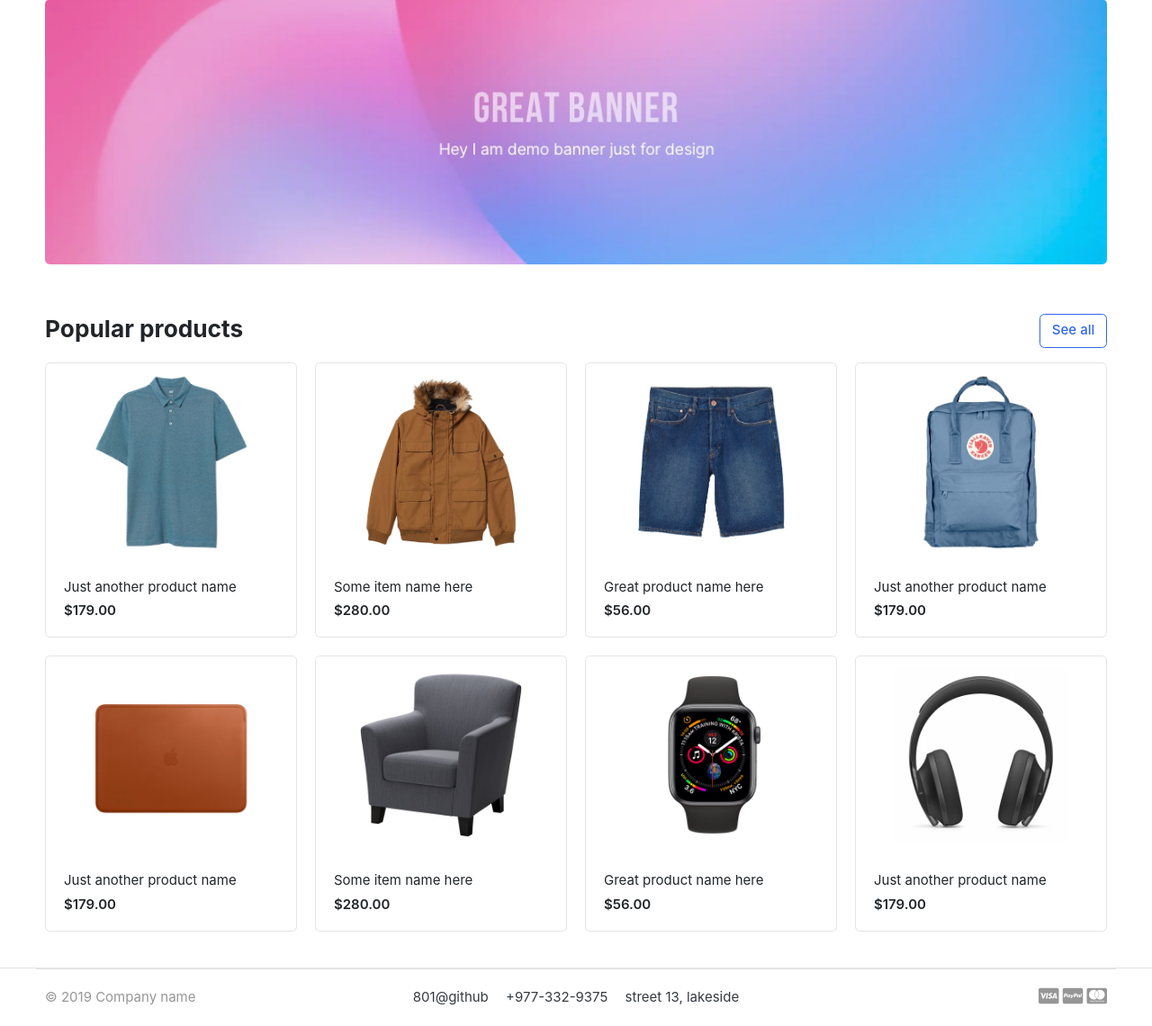
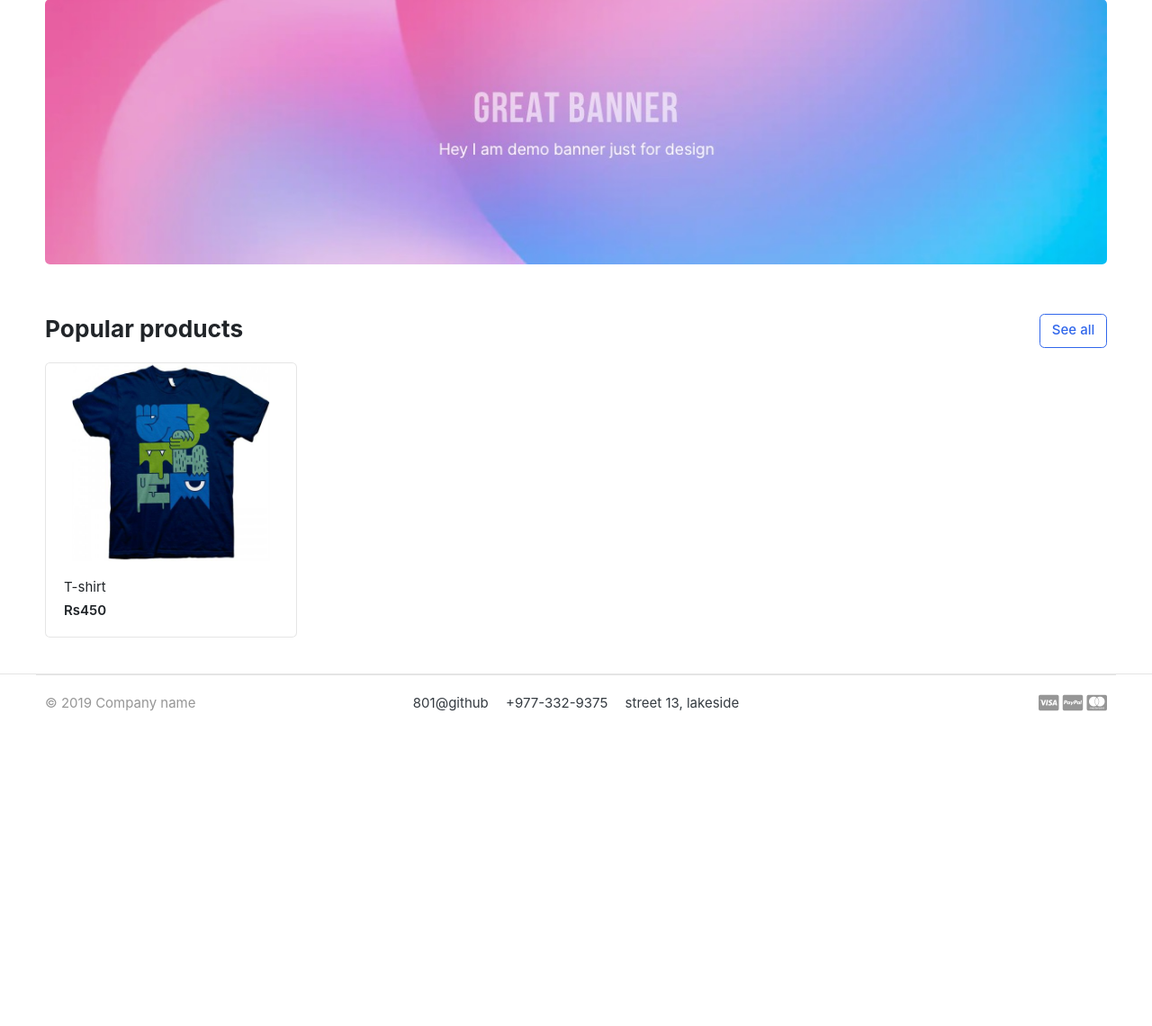
Before and after one commit to Darshan801/shopping-cart, a Django app: page / in a window 1280 px wide. Shown: the part 139-1280 px from the top of the page at 90% size. After the commit the page ends 930 px from the top, so only its background shows below. Run offline with Django 5.2, Linux system fonts and the light colour scheme; data comes from the database, SQL or seed files in the repository; some libraries are stand-ins or nearby versions; some web fonts are replaced.

Commit message:
product displayed in home page from store's  database

```diff
--- a/shoppingcart/views.py
+++ b/shoppingcart/views.py
@@ -1,5 +1,11 @@
 from django.http import HttpResponse
 from django.shortcuts import render
+from store.models import Product
 
 def home(request):
-    return render(request,'home.html')
+    products = Product.objects.all().filter(is_available=True)
+
+    context={
+        'products':products,
+    }
+    return render(request,'home.html',context)
--- a/templates/home.html
+++ b/templates/home.html
@@ -25,81 +25,19 @@
 	<h3 class="section-title">Popular products</h3>
 </header><!-- sect-heading -->
 
-
+{% for product in products %}
 <div class="row">
 	<div class="col-md-3">
 		<div class="card card-product-grid">
-			<a href="./product-detail.html" class="img-wrap"> <img src="{% static 'images/items/1.jpg' %}"> </a>
+			<a href="./product-detail.html" class="img-wrap"> <img src="{{product.images.url }}"> </a>
 			<figcaption class="info-wrap">
-				<a href="./product-detail.html" class="title">Just another product name</a>
-				<div class="price mt-1">$179.00</div> <!-- price-wrap.// -->
+				<a href="./product-detail.html" class="title">{{ product.product_name }}</a>
+				<div class="price mt-1">Rs{{product.price}}</div> <!-- price-wrap.// -->
 			</figcaption>
 		</div>
 	</div> <!-- col.// -->
-	<div class="col-md-3">
-		<div class="card card-product-grid">
-			<a href="./product-detail.html" class="img-wrap"> <img src="{% static 'images/items/2.jpg' %}"> </a>
-			<figcaption class="info-wrap">
-				<a href="./product-detail.html" class="title">Some item name here</a>
-				<div class="price mt-1">$280.00</div> <!-- price-wrap.// -->
-			</figcaption>
-		</div>
-	</div> <!-- col.// -->
-	<div class="col-md-3">
-		<div class="card card-product-grid">
-			<a href="./product-detail.html" class="img-wrap"> <img src="{% static 'images/items/3.jpg' %}"> </a>
-			<figcaption class="info-wrap">
-				<a href="./product-detail.html" class="title">Great product name here</a>
-				<div class="price mt-1">$56.00</div> <!-- price-wrap.// -->
-			</figcaption>
-		</div>
-	</div> <!-- col.// -->
-	<div class="col-md-3">
-		<div class="card card-product-grid">
-			<a href="./product-detail.html" class="img-wrap"> <img src="{% static '/items/4.jpg' %}"> </a>
-			<figcaption class="info-wrap">
-				<a href="./product-detail.html" class="title">Just another product name</a>
-				<div class="price mt-1">$179.00</div> <!-- price-wrap.// -->
-			</figcaption>
-		</div>
-	</div> <!-- col.// -->
-	<div class="col-md-3">
-		<div class="card card-product-grid">
-			<a href="./product-detail.html" class="img-wrap"> <img src="{% static 'images/items/5.jpg' %}"> </a>
-			<figcaption class="info-wrap">
-				<a href="./product-detail.html" class="title">Just another product name</a>
-				<div class="price mt-1">$179.00</div> <!-- price-wrap.// -->
-			</figcaption>
-		</div>
-	</div> <!-- col.// -->
-	<div class="col-md-3">
-		<div class="card card-product-grid">
-			<a href="./product-detail.html" class="img-wrap"> <img src="{% static 'images/items/6.jpg' %}"> </a>
-			<figcaption class="info-wrap">
-				<a href="./product-detail.html" class="title">Some item name here</a>
-				<div class="price mt-1">$280.00</div> <!-- price-wrap.// -->
-			</figcaption>
-		</div>
-	</div> <!-- col.// -->
-	<div class="col-md-3">
-		<div class="card card-product-grid">
-			<a href="./product-detail.html" class="img-wrap"> <img src="{% static 'images/items/7.jpg' %}"> </a>
-			<figcaption class="info-wrap">
-				<a href="./product-detail.html" class="title">Great product name here</a>
-				<div class="price mt-1">$56.00</div> <!-- price-wrap.// -->
-			</figcaption>
-		</div>
-	</div> <!-- col.// -->
-	<div class="col-md-3">
-		<div class="card card-product-grid">
-			<a href="./product-detail.html" class="img-wrap"> <img src="{% static 'images/items/9.jpg' %}"> </a>
-			<figcaption class="info-wrap">
-				<a href="./product-detail.html" class="title">Just another product name</a>
-				<div class="price mt-1">$179.00</div> <!-- price-wrap.// -->
-			</figcaption>
-		</div>
-	</div> <!-- col.// -->
-</div> <!-- row.// -->
+	{% endfor %}
+</div>
 
 </div><!-- container // -->
 </section>
```
